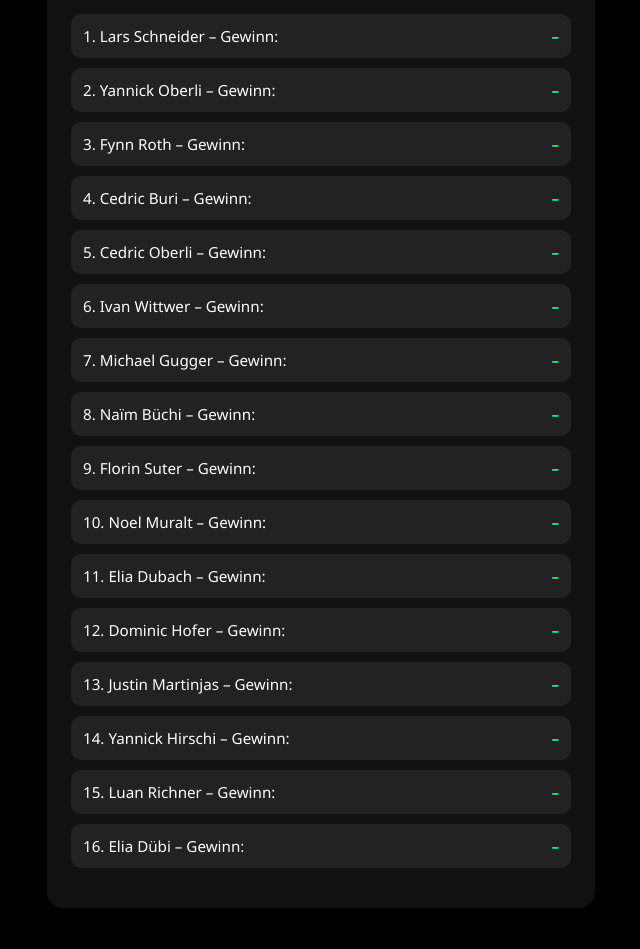
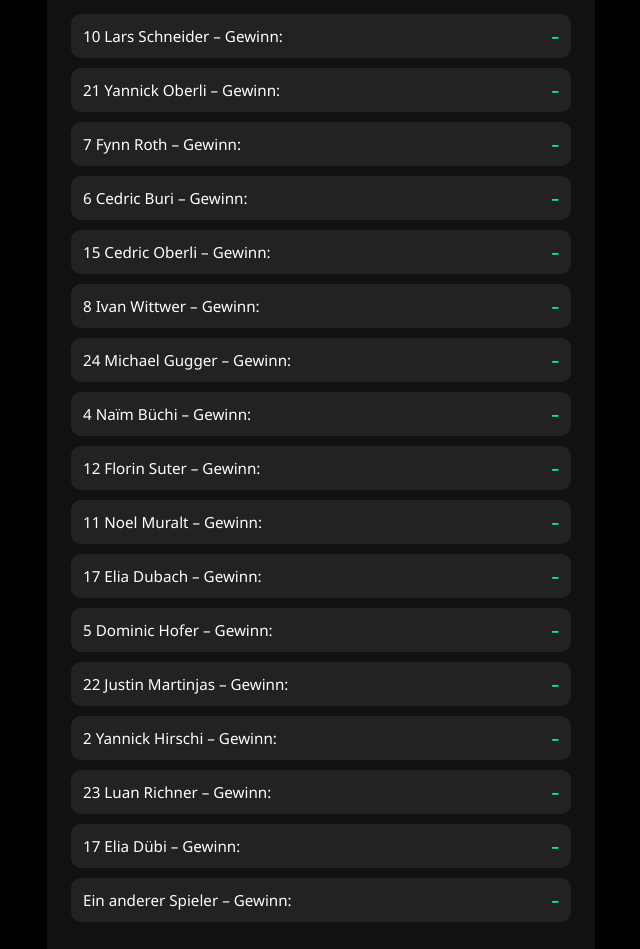
Before and after one commit to nickrohner2006-sys/Chlous, a plain HTML site: page index.html in a window 1280 px wide. Shown: the part 340-1289 px from the top of the page, without its empty margins (319-959 px from the left). Drawn offline with Linux system fonts and the light colour scheme.

Commit message:
Update index.html

```diff
--- a/index.html
+++ b/index.html
@@ -16,22 +16,23 @@
     </div>
 
     <ul id="allBets">
-      <li data-quote="4.66">1. Lars Schneider – Gewinn: <span class="win">–</span></li>
-      <li data-quote="4.78">2. Yannick Oberli – Gewinn: <span class="win">–</span></li>
-      <li data-quote="8.95">3. Fynn Roth – Gewinn: <span class="win">–</span></li>
-      <li data-quote="2.84">4. Cedric Buri – Gewinn: <span class="win">–</span></li>
-      <li data-quote="7.70">5. Cedric Oberli – Gewinn: <span class="win">–</span></li>
-      <li data-quote="6.95">6. Ivan Wittwer – Gewinn: <span class="win">–</span></li>
-      <li data-quote="8.95">7. Michael Gugger – Gewinn: <span class="win">–</span></li>
-      <li data-quote="8.95">8. Naïm Büchi – Gewinn: <span class="win">–</span></li>
-      <li data-quote="38.95">9. Florin Suter – Gewinn: <span class="win">–</span></li>
-      <li data-quote="38.95">10. Noel Muralt – Gewinn: <span class="win">–</span></li>
-      <li data-quote="13.95">11. Elia Dubach – Gewinn: <span class="win">–</span></li>
-      <li data-quote="16.45">12. Dominic Hofer – Gewinn: <span class="win">–</span></li>
-      <li data-quote="18.95">13. Justin Martinjas – Gewinn: <span class="win">–</span></li>
-      <li data-quote="28.95">14. Yannick Hirschi – Gewinn: <span class="win">–</span></li>
-      <li data-quote="23.95">15. Luan Richner – Gewinn: <span class="win">–</span></li>
-      <li data-quote="28.95">16. Elia Dübi – Gewinn: <span class="win">–</span></li>
+      <li data-quote="4.66">10 Lars Schneider – Gewinn: <span class="win">–</span></li>
+      <li data-quote="4.78">21 Yannick Oberli – Gewinn: <span class="win">–</span></li>
+      <li data-quote="8.95">7 Fynn Roth – Gewinn: <span class="win">–</span></li>
+      <li data-quote="2.84">6 Cedric Buri – Gewinn: <span class="win">–</span></li>
+      <li data-quote="7.70">15 Cedric Oberli – Gewinn: <span class="win">–</span></li>
+      <li data-quote="6.95">8 Ivan Wittwer – Gewinn: <span class="win">–</span></li>
+      <li data-quote="8.95">24 Michael Gugger – Gewinn: <span class="win">–</span></li>
+      <li data-quote="8.95">4 Naïm Büchi – Gewinn: <span class="win">–</span></li>
+      <li data-quote="38.95">12 Florin Suter – Gewinn: <span class="win">–</span></li>
+      <li data-quote="38.95">11 Noel Muralt – Gewinn: <span class="win">–</span></li>
+      <li data-quote="13.95">17 Elia Dubach – Gewinn: <span class="win">–</span></li>
+      <li data-quote="16.45">5 Dominic Hofer – Gewinn: <span class="win">–</span></li>
+      <li data-quote="18.95">22 Justin Martinjas – Gewinn: <span class="win">–</span></li>
+      <li data-quote="28.95">2 Yannick Hirschi – Gewinn: <span class="win">–</span></li>
+      <li data-quote="23.95">23 Luan Richner – Gewinn: <span class="win">–</span></li>
+      <li data-quote="28.95">17 Elia Dübi – Gewinn: <span class="win">–</span></li>
+      <li data-quote="3.0">Ein anderer Spieler – Gewinn: <span class="win">–</span></li>
     </ul>
   </div>
 
```
